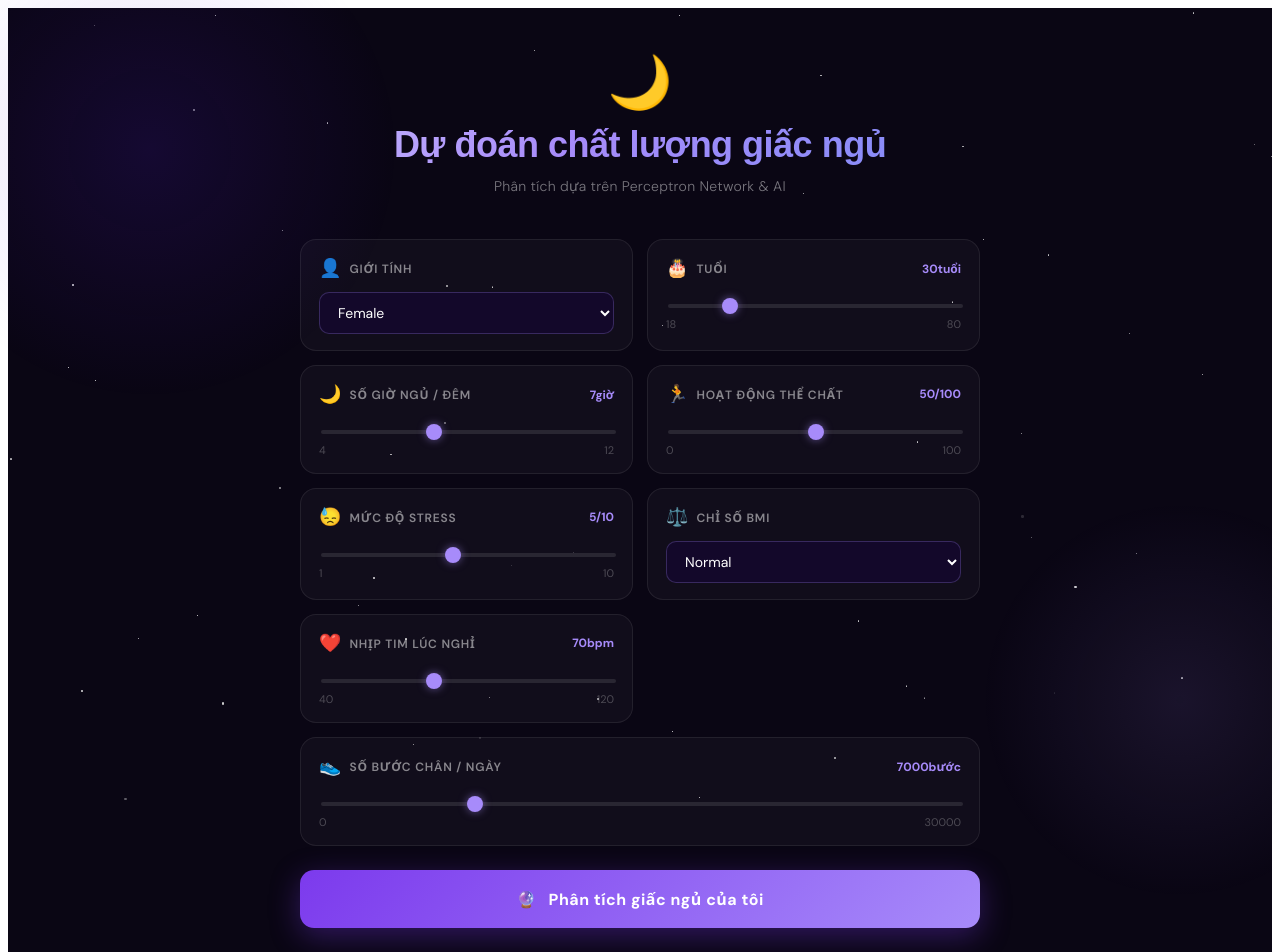
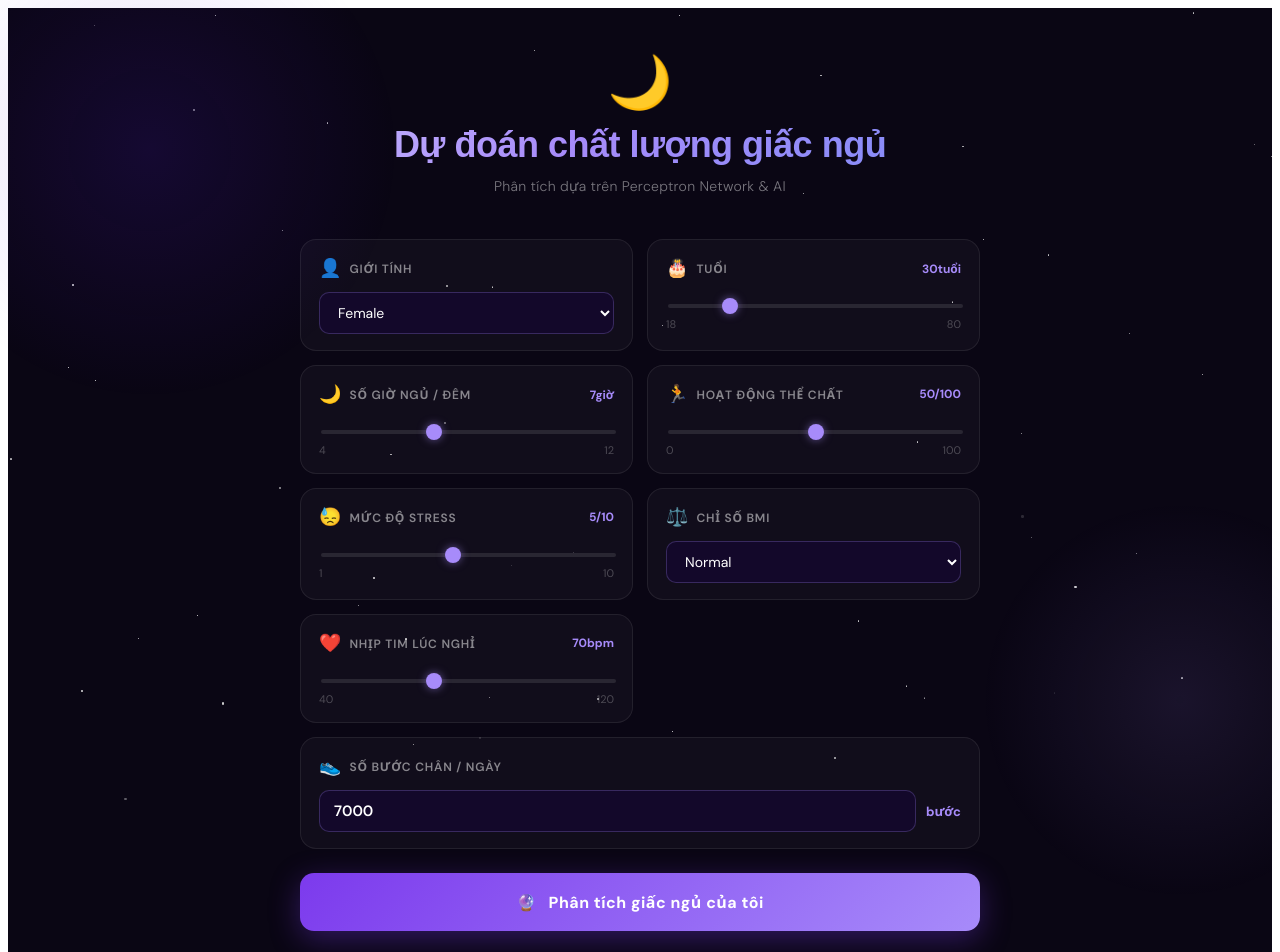
Before and after one commit to thiendang184-droid/full-app-sleep-check, a React (Vite) app in the folder sleep-app/: page / in a window 1280 px wide. Shown: the top 952 px of the page. Built offline with nearby package versions, Linux system fonts and the light colour scheme.

Commit message:
Nội dung ghi chú viết tại đây

```diff
--- a/sleep-app/src/App.jsx
+++ b/sleep-app/src/App.jsx
@@ -34,7 +34,7 @@ const FIELDS = {
   stress_level: { label: "Mức độ stress", type: "number", min:1, max:10, icon: "😓", unit:"/10" },
   bmi_category: { label: "Chỉ số BMI", type: "select", options: ["Normal","Normal Weight","Obese","Overweight"], icon: "⚖️" },
   heart_rate: { label: "Nhịp tim lúc nghỉ", type: "number", min:40, max:120, icon: "❤️", unit:"bpm" },
-  daily_steps: { label: "Số bước chân / ngày", type: "number", min:0, max:30000, icon: "👟", unit:"bước" },
+  daily_steps: { label: "Số bước chân / ngày", type: "number_input", min:0, max:30000, icon: "👟", unit:"bước" },
 };
 
 const DEFAULT_VALS = {
@@ -94,11 +94,9 @@ export default function App() {
 
   const set = (k,v) => setVals(p=>({...p,[k]:v}));
 
-  // SỬA ĐỔI CHÍNH XÁC: Trỏ API trực tiếp về luồng xử lý mạng Perceptron Python
   async function predict() {
     setLoading(true); setError(""); setResult(null);
     try {
-      // Tự động phân tách URL: Chạy localhost dùng proxy Vite, chạy Vercel gọi API nội bộ
       const apiUrl = window.location.hostname === 'localhost'
         ? '/api/sleepcheck'
         : `${window.location.origin}/api/sleepcheck`;
@@ -106,7 +104,7 @@ export default function App() {
       const res = await fetch(apiUrl, {
         method: "POST",
         headers: { "Content-Type": "application/json" },
-        body: JSON.stringify(vals) // Đẩy gói dữ liệu JSON sang Flask
+        body: JSON.stringify(vals)
       });
 
       if (!res.ok) {
@@ -116,7 +114,6 @@ export default function App() {
       const data = await res.json();
 
       if (data.status === "success") {
-        // Áp kết quả tính toán từ numpy thuần lên các vòng tròn hiển thị
         setResult(data.data);
         setStep(1);
       } else {
@@ -148,6 +145,8 @@ export default function App() {
         ::-webkit-scrollbar-thumb{background:#2d1b69;border-radius:3px}
         input[type=range]{-webkit-appearance:none;appearance:none;background:rgba(255,255,255,0.1);height:4px;border-radius:2px;outline:none;cursor:pointer}
         input[type=range]::-webkit-slider-thumb{-webkit-appearance:none;width:16px;height:16px;border-radius:50%;background:#a78bfa;box-shadow:0 0 8px #a78bfa88;cursor:pointer}
+        input[type=number]{-moz-appearance:textfield;}
+        input[type=number]::-webkit-inner-spin-button,input[type=number]::-webkit-outer-spin-button{-webkit-appearance:none;margin:0;}
         select{background:#13082a;border:1px solid rgba(167,139,250,0.25);color:white;padding:10px 14px;border-radius:10px;outline:none;width:100%;font-family:inherit;font-size:14px;cursor:pointer}
         select:focus{border-color:#a78bfa}
         option{background:#13082a}
@@ -155,6 +154,9 @@ export default function App() {
         .predict-btn:hover{transform:translateY(-2px);box-shadow:0 12px 40px rgba(167,139,250,0.4)!important}
         .predict-btn:active{transform:translateY(0)}
         .predict-btn:disabled{opacity:0.6;cursor:not-allowed}
+        .steps-input{background:#13082a;border:1px solid rgba(167,139,250,0.25);color:white;padding:10px 14px;border-radius:10px;outline:none;width:100%;font-family:inherit;font-size:15px;font-weight:600;box-sizing:border-box;transition:border-color 0.2s ease;}
+        .steps-input:focus{border-color:#a78bfa;}
+        .steps-input::placeholder{color:rgba(255,255,255,0.2);}
       `}</style>
 
       <StarField/>
@@ -197,13 +199,31 @@ export default function App() {
                       <span style={{fontSize:18}}>{field.icon}</span>
                       <span style={{fontSize:12,fontWeight:600,color:"rgba(255,255,255,0.5)",
                         letterSpacing:0.8,textTransform:"uppercase"}}>{field.label}</span>
-                      {field.unit && <span style={{marginLeft:"auto",fontSize:12,color:"#a78bfa",fontWeight:700}}>{v}{field.unit}</span>}
+                      {field.type !== "number_input" && field.unit && (
+                        <span style={{marginLeft:"auto",fontSize:12,color:"#a78bfa",fontWeight:700}}>{v}{field.unit}</span>
+                      )}
                     </div>
 
                     {field.type==="select" ? (
                       <select value={v} onChange={e=>set(key,e.target.value)}>
                         {field.options.map(o=><option key={o}>{o}</option>)}
                       </select>
+                    ) : field.type==="number_input" ? (
+                      <div style={{display:"flex",alignItems:"center",gap:10}}>
+                        <input
+                          type="number"
+                          className="steps-input"
+                          min={field.min}
+                          max={field.max}
+                          value={v}
+                          placeholder="Nhập số bước..."
+                          onChange={e => {
+                            const parsed = parseInt(e.target.value) || 0;
+                            set(key, Math.min(field.max, Math.max(field.min, parsed)));
+                          }}
+                        />
+                        <span style={{fontSize:13,color:"#a78bfa",fontWeight:700,whiteSpace:"nowrap"}}>{field.unit}</span>
+                      </div>
                     ) : (
                       <div>
                         <input type="range" min={field.min} max={field.max} step={field.step||1}
```
